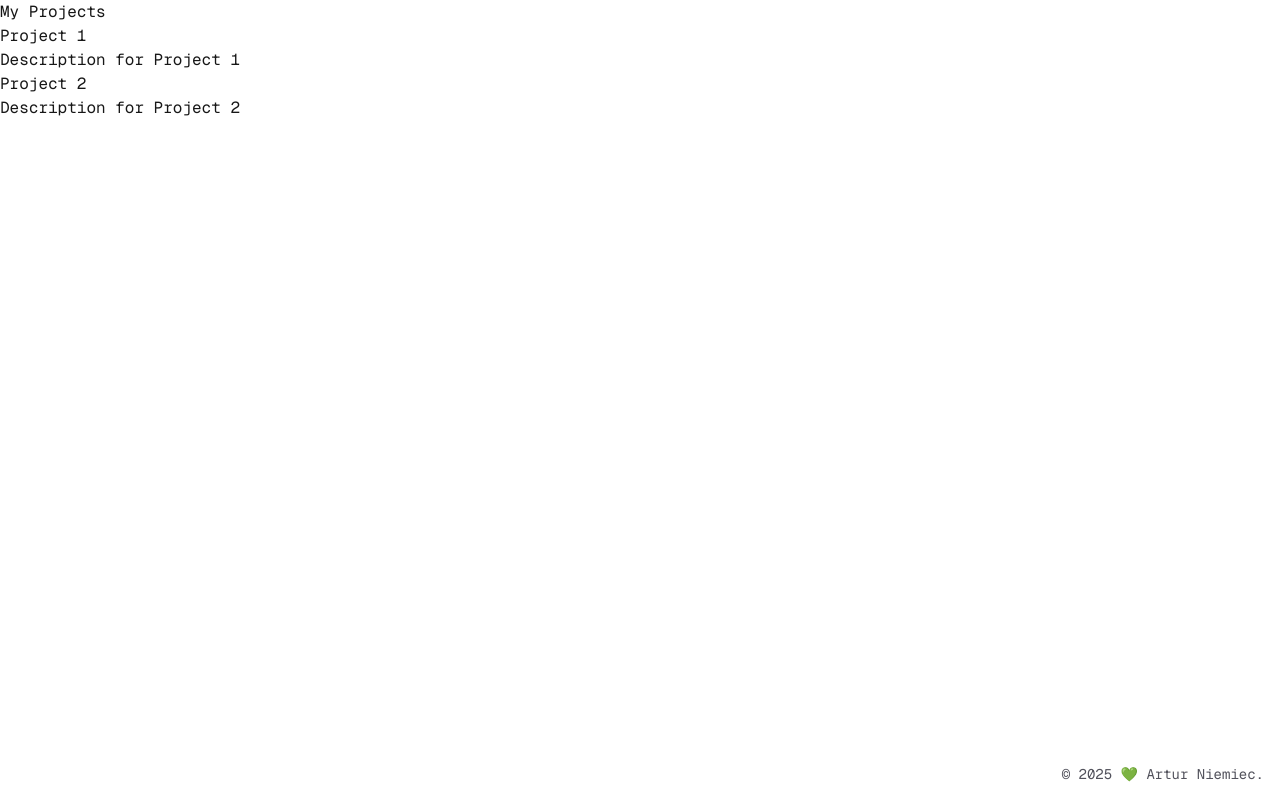
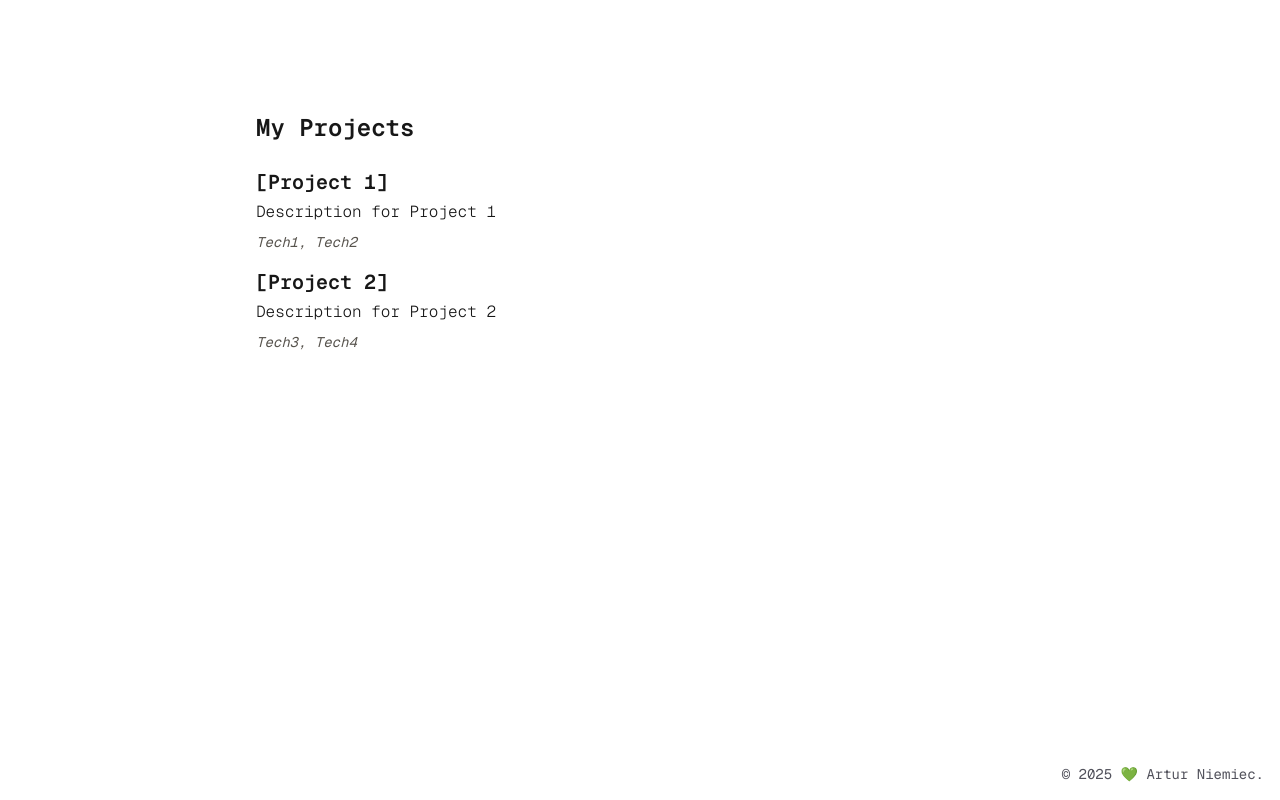
Before and after one commit to MrNtex/portfolio-v2, a Next.js app: page /projects in a window 1280 px wide. Built offline with nearby package versions, Linux system fonts and the light colour scheme.

Commit message:
style: Stylized the fonts

```diff
--- a/app/projects/page.tsx
+++ b/app/projects/page.tsx
@@ -4,15 +4,17 @@ import ListedProject from '@/components/listed-project'
 
 export default function Page() {
   return (
-    <div>
-      <h1>My Projects</h1>
-      <ul>
+    <div className='flex flex-1 py-24 justify-center'>
+      <div className='flex-col w-full max-w-3xl'>
+        <h1 className='text-2xl font-semibold py-4 '>My Projects</h1>
+        <ul>
         {
           projects.map((project) => (
             <ListedProject key={project.title} {...project} />
           ))
         }
       </ul>
+      </div>
     </div>
   )
 }
--- a/components/listed-project.tsx
+++ b/components/listed-project.tsx
@@ -4,13 +4,15 @@ export interface ListedProjectProps {
   title: string;
   description: string;
   link: string;
+  technologies: string[];
 }
 
-export default function ListedProject({ title, description, link }: ListedProjectProps) {
+export default function ListedProject({ title, description, link, technologies }: ListedProjectProps) {
   return (
-    <li>
-      <a href={link}>{title}</a>
-      <p>{description}</p>
+    <li className='py-2'>
+      <a className='font-semibold text-xl' href={link}>[{title}]</a>
+      <p className='mt-1 font-light'>{description}</p>
+      <p className='text-sm text-stone-600 italic mt-2'>{technologies?.join(', ')}</p>
     </li>
   )
 }
--- a/data/projects.ts
+++ b/data/projects.ts
@@ -5,12 +5,14 @@ export const projects: ListedProjectProps[] = [
   {
     title: "Project 1",
     description: "Description for Project 1",
-    link: "https://example.com"
+    link: "https://example.com",
+    technologies: ["Tech1", "Tech2"]
   },
   {
     title: "Project 2",
     description: "Description for Project 2",
-    link: "https://example.com"
+    link: "https://example.com",
+    technologies: ["Tech3", "Tech4"]
   }
 ];
 
```
